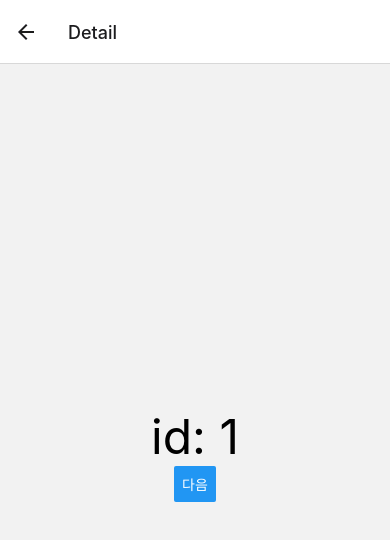
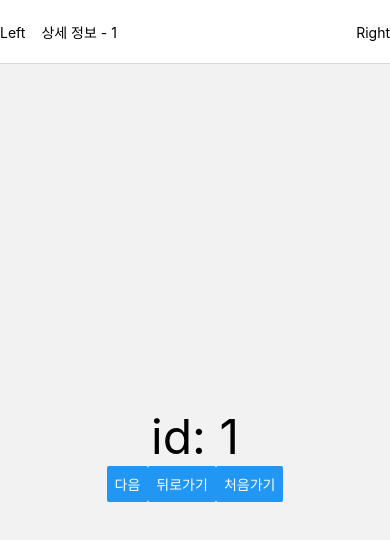
Before and after one commit to LeeYoungGyun/ReactNative, a React Native app in the folder ReactNavigation/: screen /Home in a window 390 px wide. Both pictures are taken after a click on the button "DETAIL 1 열기". Shown: the top 540 px of the page. Built offline with nearby package versions, Linux system fonts and the light colour scheme.

Commit message:
feat: Navigation(#1)

```diff
--- a/ReactNavigation/App.js
+++ b/ReactNavigation/App.js
@@ -3,6 +3,7 @@ import {NavigationContainer} from '@react-navigation/native';
 import {createNativeStackNavigator} from '@react-navigation/native-stack';
 import HomeScreen from './screens/HomeScreen';
 import DetailScreen from './screens/DetailScreen';
+import {View, Text, TouchableOpacity} from 'react-native';
 
 const Stack = createNativeStackNavigator();
 
@@ -10,8 +11,46 @@ const App = () => {
   return (
     <NavigationContainer>
       <Stack.Navigator initialRouteName="Home">
-        <Stack.Screen name="Home" component={HomeScreen} />
-        <Stack.Screen name="Detail" component={DetailScreen} />
+        <Stack.Screen
+          name="Home"
+          component={HomeScreen}
+          options={{
+            title: '홈',
+            // Header 블록에 대한 스타일
+            headerStyle: {
+              backgroundColor: '#29b6f6',
+            },
+            // Header의 텍스트, 버튼들 색상
+            headerTintColor: '#ffffff',
+            // 타이틀 텍스트의 스타일
+            headerTitleStyle: {
+              fontWeight: 'bold',
+              fontSize: 20,
+            },
+          }}
+        />
+        <Stack.Screen
+          name="Detail"
+          component={DetailScreen}
+          options={{
+            headerBackVisible: false,
+            headerLeft: ({onPress}) => (
+              <TouchableOpacity onPress={onPress}>
+                <Text>Left</Text>
+              </TouchableOpacity>
+            ),
+            headerTitle: ({children}) => (
+              <View>
+                <Text>{children}</Text>
+              </View>
+            ),
+            headerRight: () => (
+              <View>
+                <Text>Right</Text>
+              </View>
+            ),
+          }}
+        />
       </Stack.Navigator>
     </NavigationContainer>
   );
--- a/ReactNavigation/screens/DetailScreen.js
+++ b/ReactNavigation/screens/DetailScreen.js
@@ -1,14 +1,23 @@
-import React from 'react';
+import React, {useEffect} from 'react';
 import {View, Text, StyleSheet, Button} from 'react-native';
 
 const DetailScreen = ({route, navigation}) => {
+  useEffect(() => {
+    navigation.setOptions({
+      title: `상세 정보 - ${route.params.id}`,
+    });
+  }, [navigation, route.params.id]);
   return (
     <View style={styles.block}>
       <Text style={styles.text}>id: {route.params.id}</Text>
-      <Button
-        title="다음"
-        onPress={() => navigation.push('Detail', {id: route.params.id + 1})}
-      />
+      <View style={styles.button}>
+        <Button
+          title="다음"
+          onPress={() => navigation.push('Detail', {id: route.params.id + 1})}
+        />
+        <Button title="뒤로가기" onPress={() => navigation.pop()} />
+        <Button title="처음가기" onPress={() => navigation.popToTop()} />
+      </View>
     </View>
   );
 };
@@ -22,6 +31,9 @@ const styles = StyleSheet.create({
   text: {
     fontSize: 48,
   },
+  button: {
+    flexDirection: 'row',
+  },
 });
 
 export default DetailScreen;
--- a/ReactNavigation/screens/HomeScreen.js
+++ b/ReactNavigation/screens/HomeScreen.js
@@ -1,7 +1,11 @@
-import React from 'react';
+import React, {useEffect} from 'react';
 import {View, Button} from 'react-native';
 
 const HomeScreen = ({navigation}) => {
+  useEffect(() => {
+    navigation.setOptions({title: '홈'});
+  }, [navigation]);
+
   return (
     <View>
       <Button
```
